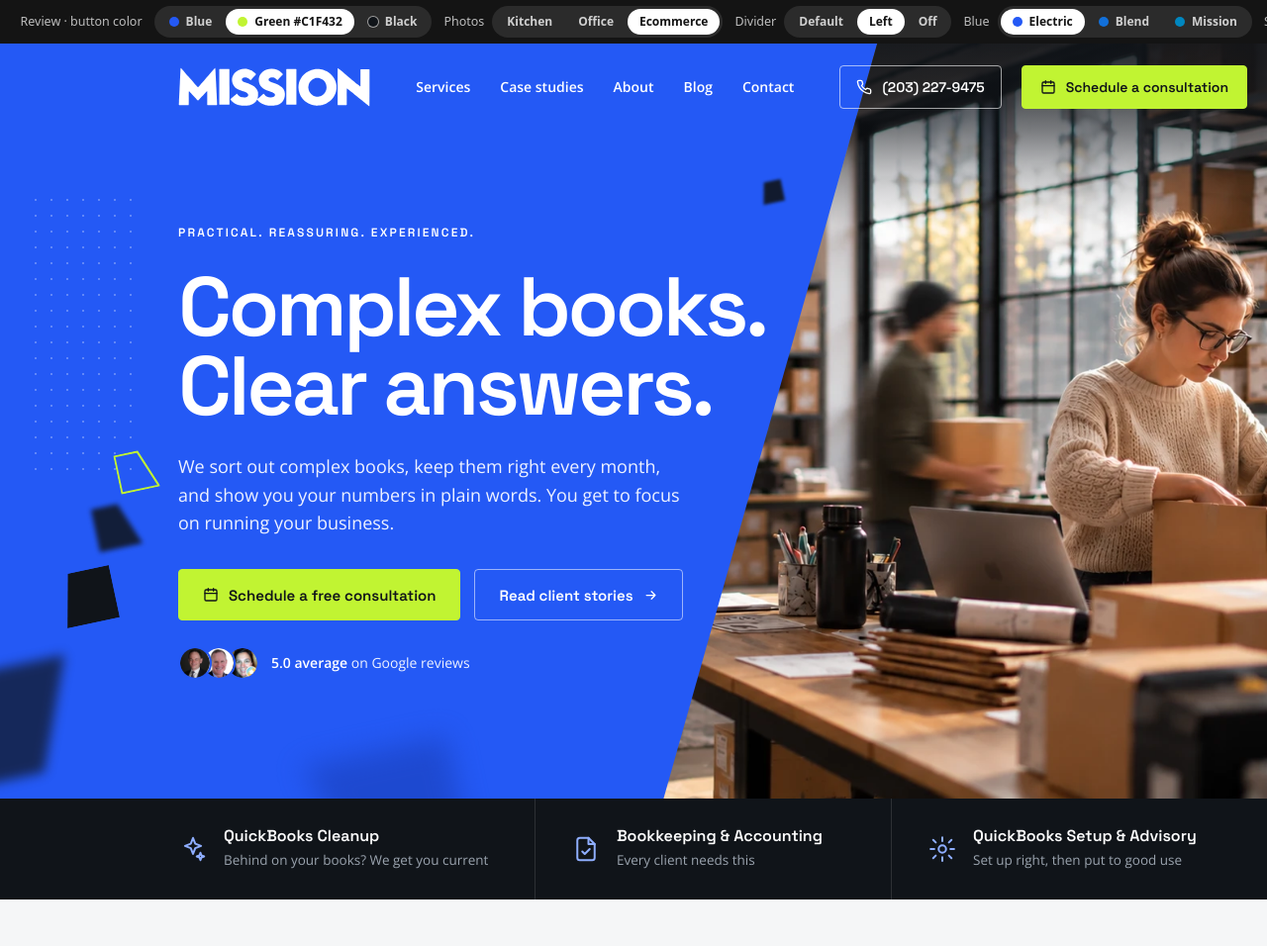
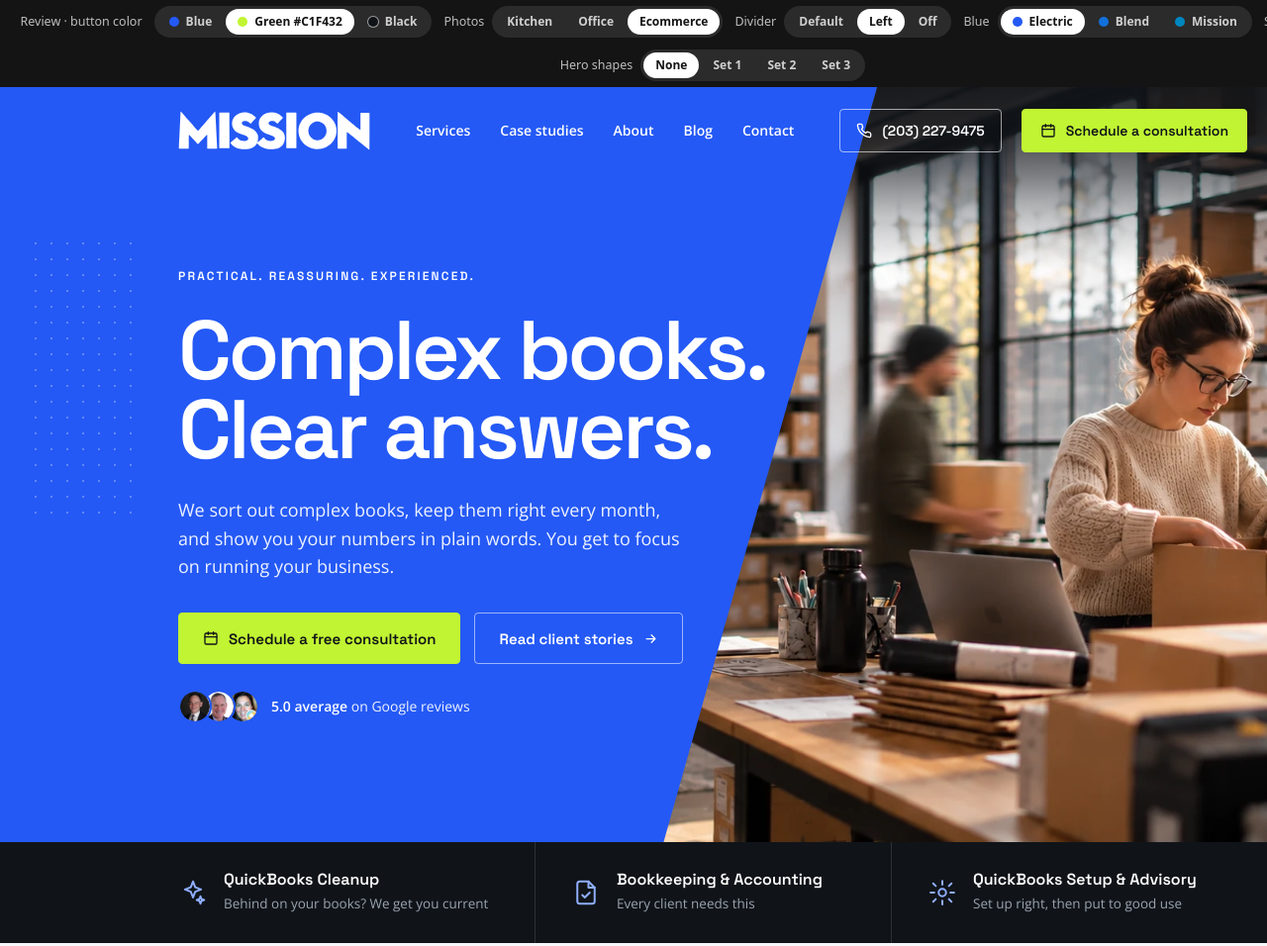
Before and after one commit to GrowthFoundryDigital/mission-website-design, a plain HTML site: page review-site/public/pages/h2-desktop.html in a window 1280 px wide. Shown: the top 956 px of the page at 99% size. Drawn offline with nearby package versions, Linux system fonts and the light colour scheme.

Commit message:
H2: hero shapes reset to the dot grid, with a switch for three spaced-out sets
Co-Authored-By: Claude Opus 5.5 <noreply@anthropic.com>
Claude-Session: https://claude.ai/code/session_012q93XrfNfbaCMZx9XQwBaN

```diff
--- a/review-site/public/pages/h2-desktop.html
+++ b/review-site/public/pages/h2-desktop.html
@@ -31,6 +31,9 @@ body{margin:0;background:#101419}
 .lh .bl .nav a{color:#FFFFFF}
 .lh .bl .nav a:hover,.lh .bl .nav a:focus-visible{color:#FFFFFF}
 .hero-bg-kitchen,.hero-bg-office,.hero-bg-ecommerce{display:none}
+/* Hero shapes switch (21 Nov): None by default, or one of three spaced-out sets */
+.hs{display:none}
+[data-hs="1"] .hs-1,[data-hs="2"] .hs-2,[data-hs="3"] .hs-3{display:block}
 /* Hero divider review switch (28 Oct): off = the photo full width behind the text, no blue angle, no blue-side geometry */
 .hero-fade,.hero-full{display:none}
 .hero-full{position:absolute;inset:0;z-index:0;overflow:hidden}
@@ -200,7 +203,7 @@ body{margin:0;background:#101419}
 </head>
 <body>
 <div id="dc-root"></div>
-<template id="dc-tpl"><div data-btn="{{ btnMode }}" data-hero="{{ heroMode }}" data-div="{{ divMode }}" data-blue="{{ blueMode }}" data-geo="{{ geoMode }}" class="lh" style="width: 1440px; background: #101419">
+<template id="dc-tpl"><div data-btn="{{ btnMode }}" data-hero="{{ heroMode }}" data-div="{{ divMode }}" data-blue="{{ blueMode }}" data-geo="{{ geoMode }}" data-hs="{{ hsMode }}" class="lh" style="width: 1440px; background: #101419">
 <div class="tg-bar" aria-label="Review control, not part of the design">
 <span class="tg-label">Review · button color</span>
 <div class="tg-group" role="group" aria-label="Button color">
@@ -226,6 +229,12 @@ body{margin:0;background:#101419}
 <button type="button" class="tg-opt" aria-pressed="{{ isGeoOn }}" onClick="{{ setGeoOn }}">On</button>
 <button type="button" class="tg-opt" aria-pressed="{{ isGeoOff }}" onClick="{{ setGeoOff }}">Off</button>
 </span></span>
+<span style="display: inline-flex; align-items: center; gap: 8px"><span class="tg-label">Hero shapes</span><span class="tg-group" role="group" aria-label="Hero shapes">
+<button type="button" class="tg-opt" aria-pressed="{{ isHsNone }}" onClick="{{ setHsNone }}">None</button>
+<button type="button" class="tg-opt" aria-pressed="{{ isHs1 }}" onClick="{{ setHs1 }}">Set 1</button>
+<button type="button" class="tg-opt" aria-pressed="{{ isHs2 }}" onClick="{{ setHs2 }}">Set 2</button>
+<button type="button" class="tg-opt" aria-pressed="{{ isHs3 }}" onClick="{{ setHs3 }}">Set 3</button>
+</span></span>
 </div>
 
 <!-- 01 Hero: Electric Blue on the left, a photo on the right (kitchen, office or ecommerce, chosen in the review bar), three core services along the bottom -->
@@ -238,14 +247,25 @@ body{margin:0;background:#101419}
 <div class="hero-fade" style="position: absolute; inset: 0; background: linear-gradient(90deg, rgba(16, 20, 25, .9) 0%, rgba(16, 20, 25, .78) 30%, rgba(16, 20, 25, .4) 52%, rgba(16, 20, 25, 0) 70%)"></div>
 </div>
 <div class="hero-geo">
-<!-- shapes tidied (21 Nov, by request): a trail down from the dot grid on the left; the trail by the divider edge was removed (21 Nov, by request) -->
+<!-- hero shapes (21 Nov, by request): only the dot grid by default; the "Hero shapes" switch in the review bar shows one of three spaced-out sets -->
 <div class="deco dots on-dk" aria-hidden="true" style="left: 28px; top: 150px; width: 112px; height: 288px"></div>
-<svg class="deco" aria-hidden="true" width="44" height="44" viewBox="0 0 44 44" style="left: 96px; top: 466px; opacity: 0.85; transform: rotate(-12deg); filter: blur(2.5px)"><polygon points="0,0 27.28,0 44,44 0,44" fill="#101419"></polygon></svg>
-<svg class="deco" aria-hidden="true" width="54" height="54" viewBox="0 0 54 54" style="left: 62px; top: 532px; opacity: 1; transform: rotate(-12deg)"><polygon points="11.88,0 54,0 54,54 0,54" fill="#101419"></polygon></svg>
-<svg class="deco" aria-hidden="true" width="40" height="40" viewBox="0 0 40 40" style="left: 118px; top: 412px; opacity: 1; transform: rotate(-12deg)"><polygon points="1,1 24.56,1 39,39 1,39" fill="none" stroke="#C1F432" stroke-width="2"></polygon></svg>
-<svg class="deco" aria-hidden="true" width="112" height="112" viewBox="0 0 112 112" style="left: -34px; top: 628px; opacity: 0.7; transform: rotate(-12deg); filter: blur(6px)"><polygon points="0,0 112,0 67.2,112 0,112" fill="#101419"></polygon></svg>
-<svg class="deco" aria-hidden="true" width="150" height="150" viewBox="0 0 150 150" style="left: 318px; top: 714px; opacity: 0.6; transform: rotate(-12deg); filter: blur(14px)"><polygon points="0,0 150,0 150,150 57,150" fill="var(--eb-dk)"></polygon></svg>
-<svg class="deco" aria-hidden="true" width="22" height="22" viewBox="0 0 22 22" style="left: 769px; top: 139px; opacity: 0.9; transform: rotate(-12deg); filter: blur(1.5px)"><polygon points="4.84,0 22,0 22,22 0,22" fill="#101419"></polygon></svg>
+<div class="hs hs-1">
+<svg class="deco" aria-hidden="true" width="120" height="120" viewBox="0 0 112 112" style="left: -50px; top: 640px; opacity: 0.7; transform: rotate(-12deg); filter: blur(6px)"><polygon points="0,0 112,0 67.2,112 0,112" fill="#101419"></polygon></svg>
+<svg class="deco" aria-hidden="true" width="24" height="24" viewBox="0 0 54 54" style="left: 770px; top: 138px; transform: rotate(-12deg)"><polygon points="11.88,0 54,0 54,54 0,54" fill="#101419"></polygon></svg>
+<svg class="deco" aria-hidden="true" width="36" height="36" viewBox="0 0 40 40" style="left: 560px; top: 690px; transform: rotate(-12deg)"><polygon points="1,1 24.56,1 39,39 1,39" fill="none" stroke="#C1F432" stroke-width="2" vector-effect="non-scaling-stroke"></polygon></svg>
+</div>
+<div class="hs hs-2">
+<svg class="deco" aria-hidden="true" width="36" height="36" viewBox="0 0 40 40" style="left: 70px; top: 470px; transform: rotate(-12deg)"><polygon points="1,1 24.56,1 39,39 1,39" fill="none" stroke="#C1F432" stroke-width="2" vector-effect="non-scaling-stroke"></polygon></svg>
+<svg class="deco" aria-hidden="true" width="44" height="44" viewBox="0 0 54 54" style="left: 64px; top: 580px; transform: rotate(-12deg)"><polygon points="11.88,0 54,0 54,54 0,54" fill="#101419"></polygon></svg>
+<svg class="deco" aria-hidden="true" width="96" height="96" viewBox="0 0 112 112" style="left: -24px; top: 690px; opacity: 0.7; transform: rotate(-12deg); filter: blur(5px)"><polygon points="0,0 112,0 67.2,112 0,112" fill="#101419"></polygon></svg>
+</div>
+<div class="hs hs-3">
+<svg class="deco" aria-hidden="true" width="20" height="20" viewBox="0 0 54 54" style="left: 690px; top: 120px; transform: rotate(-12deg)"><polygon points="11.88,0 54,0 54,54 0,54" fill="#101419"></polygon></svg>
+<svg class="deco" aria-hidden="true" width="30" height="30" viewBox="0 0 40 40" style="left: 96px; top: 500px; transform: rotate(-12deg)"><polygon points="1,1 24.56,1 39,39 1,39" fill="none" stroke="#C1F432" stroke-width="2" vector-effect="non-scaling-stroke"></polygon></svg>
+<svg class="deco" aria-hidden="true" width="48" height="48" viewBox="0 0 54 54" style="left: -14px; top: 610px; transform: rotate(-12deg)"><polygon points="11.88,0 54,0 54,54 0,54" fill="#101419"></polygon></svg>
+<span class="deco" aria-hidden="true" style="left: 620px; top: 640px; width: 10px; height: 10px; background: #FFFFFF"></span>
+<svg class="deco" aria-hidden="true" width="150" height="150" viewBox="0 0 112 112" style="left: 300px; top: 690px; opacity: 0.6; transform: rotate(-12deg); filter: blur(14px)"><polygon points="0,0 112,0 67.2,112 0,112" fill="var(--eb-dk)"></polygon></svg>
+</div>
 </div>
 <header style="position: relative; z-index: 3">
 <nav aria-label="Main" class="nav" style="max-width: 1160px; margin: 0 auto; padding: 0 40px; height: 88px; display: flex; align-items: center; justify-content: space-between; gap: 24px">
@@ -547,6 +567,11 @@ class Component extends DCLogic {
     this.setState({ blue: v });
     try { if (this.btnChannel) this.btnChannel.postMessage({ blue: v }); } catch (e) {}
   }
+  setHs(v) {
+    // the hero shapes switch (none, or set 1, 2 or 3), desktop only
+    this.setState({ hs: v });
+    try { if (this.btnChannel) this.btnChannel.postMessage({ hs: v }); } catch (e) {}
+  }
   setGeo(v) {
     // the geometric shapes switch (on or off), shared with the other Lane H2 board
     this.setState({ geo: v });
@@ -571,6 +596,7 @@ class Component extends DCLogic {
         if (e.data && e.data.div) this.setState({ div: e.data.div });
         if (e.data && e.data.blue) this.setState({ blue: e.data.blue });
         if (e.data && e.data.geo) this.setState({ geo: e.data.geo });
+        if (e.data && e.data.hs) this.setState({ hs: e.data.hs });
       };
     } catch (e) {}
   }
@@ -595,6 +621,15 @@ class Component extends DCLogic {
       isGeoOff: ((this.state && this.state.geo) || 'on') === 'off' ? 'true' : 'false',
       setGeoOn: this.setGeoOn || (this.setGeoOn = () => this.setGeo('on')),
       setGeoOff: this.setGeoOff || (this.setGeoOff = () => this.setGeo('off')),
+      hsMode: (this.state && this.state.hs) || 'none',
+      isHsNone: ((this.state && this.state.hs) || 'none') === 'none' ? 'true' : 'false',
+      isHs1: (this.state && this.state.hs) === '1' ? 'true' : 'false',
+      isHs2: (this.state && this.state.hs) === '2' ? 'true' : 'false',
+      isHs3: (this.state && this.state.hs) === '3' ? 'true' : 'false',
+      setHsNone: this.setHsNone || (this.setHsNone = () => this.setHs('none')),
+      setHs1: this.setHs1 || (this.setHs1 = () => this.setHs('1')),
+      setHs2: this.setHs2 || (this.setHs2 = () => this.setHs('2')),
+      setHs3: this.setHs3 || (this.setHs3 = () => this.setHs('3')),
       divMode: (this.state && this.state.div) || 'left',
       isDivOn: ((this.state && this.state.div) || 'left') === 'on' ? 'true' : 'false',
       isDivOff: ((this.state && this.state.div) || 'left') === 'off' ? 'true' : 'false',
```
Also changed, not shown: 1 other file.
